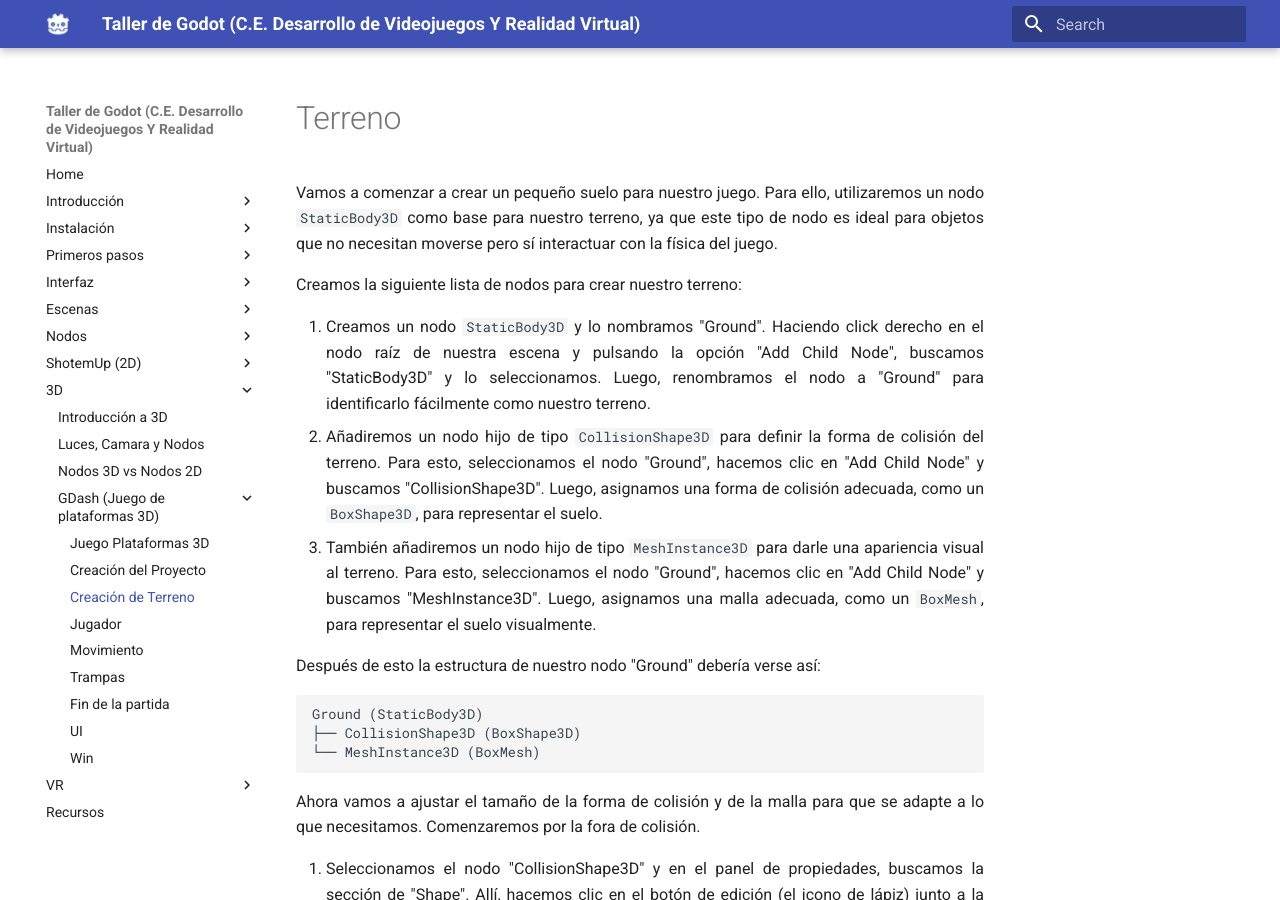
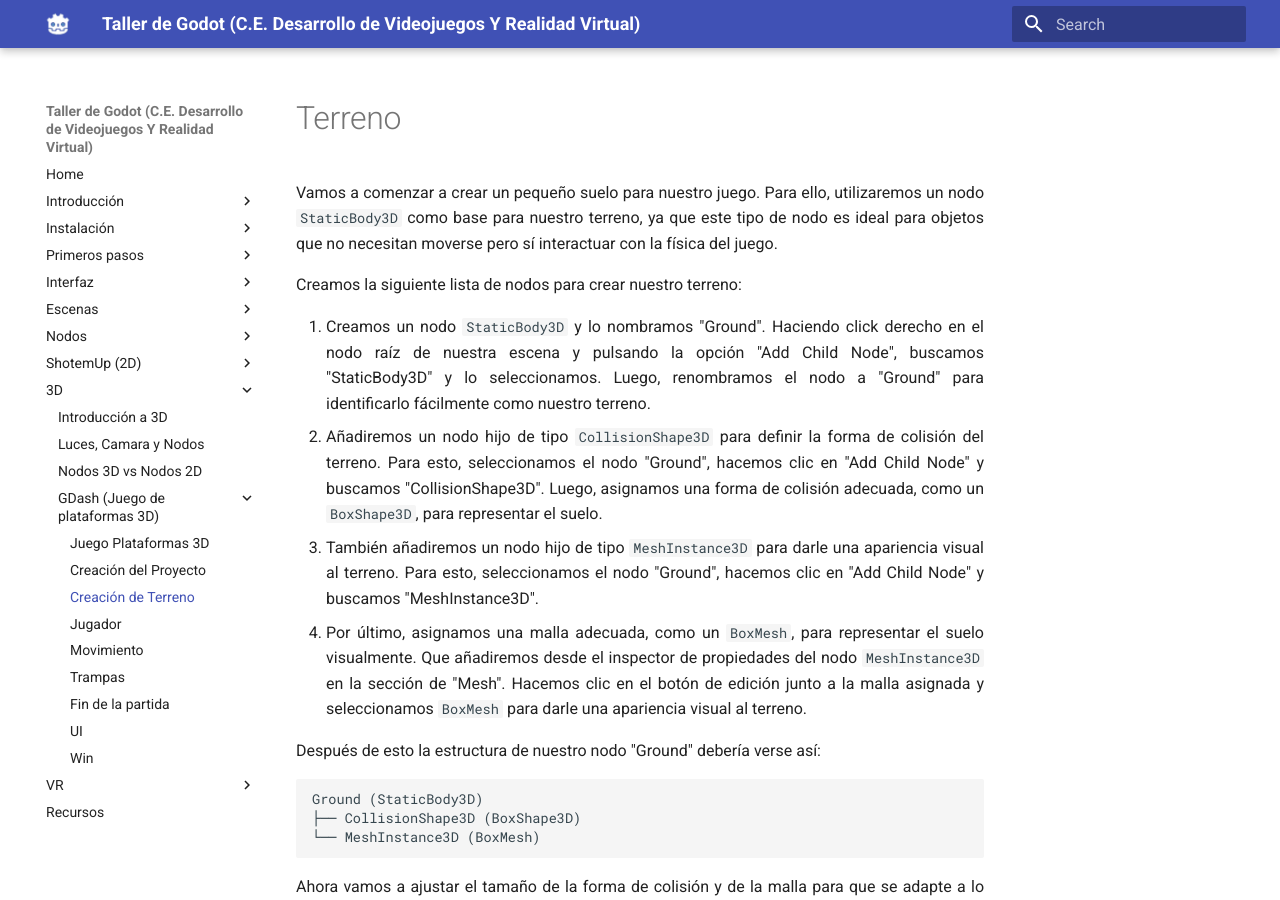
Before and after one commit to makeclassicgames/godotosc2025, an MkDocs documentation site: the page built from docs/3d/terrain.md, in a window 1280 px wide and 900 px high. Built offline with MkDocs 1.6.1 and Material for MkDocs 9.7.7, drawn with Linux system fonts in a browser that asks for light colours.

Commit message:
actualizando instrucciones

````diff
--- a/docs/3d/terrain.md
+++ b/docs/3d/terrain.md
@@ -6,7 +6,8 @@
 
 1. Creamos un nodo ```StaticBody3D``` y lo nombramos "Ground". Haciendo click derecho en el nodo raíz de nuestra escena y pulsando la opción "Add Child Node", buscamos "StaticBody3D" y lo seleccionamos. Luego, renombramos el nodo a "Ground" para identificarlo fácilmente como nuestro terreno.
 2. Añadiremos un nodo hijo de tipo ```CollisionShape3D``` para definir la forma de colisión del terreno. Para esto, seleccionamos el nodo "Ground", hacemos clic en "Add Child Node" y buscamos "CollisionShape3D". Luego, asignamos una forma de colisión adecuada, como un ```BoxShape3D```, para representar el suelo.
-3. También añadiremos un nodo hijo de tipo ```MeshInstance3D``` para darle una apariencia visual al terreno. Para esto, seleccionamos el nodo "Ground", hacemos clic en "Add Child Node" y buscamos "MeshInstance3D". Luego, asignamos una malla adecuada, como un ```BoxMesh```, para representar el suelo visualmente.
+3. También añadiremos un nodo hijo de tipo ```MeshInstance3D``` para darle una apariencia visual al terreno. Para esto, seleccionamos el nodo "Ground", hacemos clic en "Add Child Node" y buscamos "MeshInstance3D".
+4. Por último, asignamos una malla adecuada, como un ```BoxMesh```, para representar el suelo visualmente. Que añadiremos desde el inspector de propiedades del nodo `MeshInstance3D` en la sección de "Mesh". Hacemos clic en el botón de edición junto a la malla asignada y seleccionamos `BoxMesh` para darle una apariencia visual al terreno.
 
 
 Después de esto la estructura de nuestro nodo "Ground" debería verse así:
````
